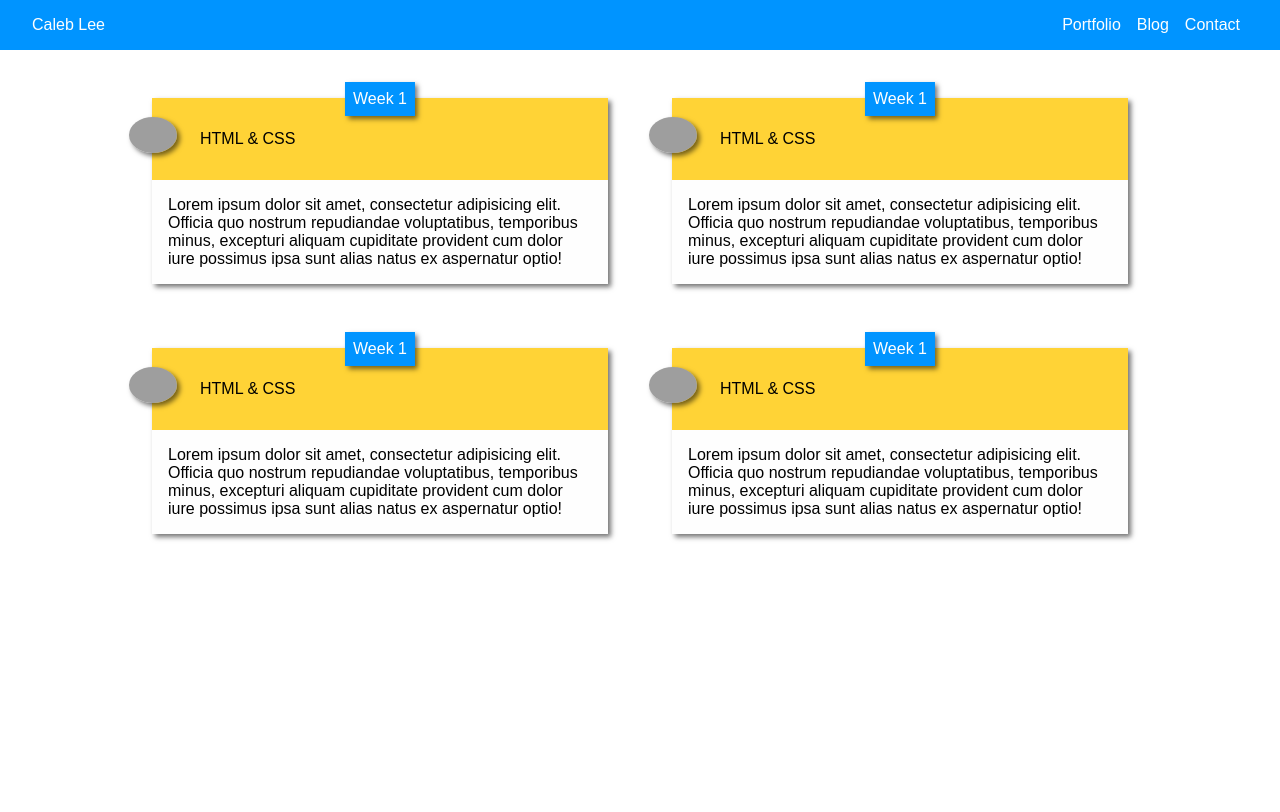
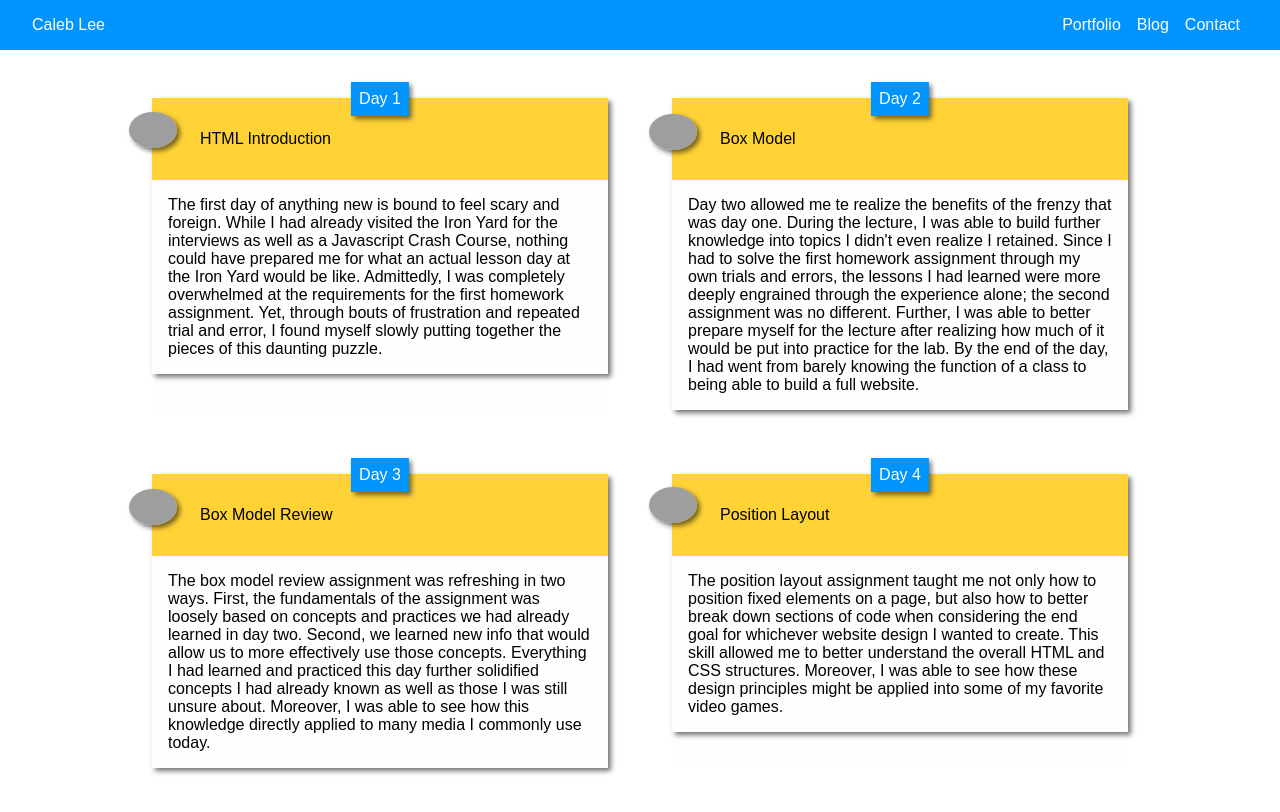
Before and after one commit to calebjwl/05-grid-and-position, a plain HTML site: page index.html in a window 1280 px wide. Drawn offline with Linux system fonts and the light colour scheme; grey boxes are pictures that could not be loaded.

Commit message:
Add content

```diff
--- a/index.html
+++ b/index.html
@@ -22,41 +22,41 @@
           <div class="grid__item">
             <div class="card">
               <div class="card__header">
-                <p class="card__tag">Week 1</p>
+                <p class="card__tag">Day 1</p>
                 <img src="http://placecera.com/100/100" alt="" class="card__pic">
-                <p class="card__title">HTML &amp; CSS</p>
+                <p class="card__title">HTML Introduction</p>
               </div>
-              <p class="card__body">Lorem ipsum dolor sit amet, consectetur adipisicing elit. Officia quo nostrum repudiandae voluptatibus, temporibus minus, excepturi aliquam cupiditate provident cum dolor iure possimus ipsa sunt alias natus ex aspernatur optio!</p>
+              <p class="card__body">The first day of anything new is bound to feel scary and foreign. While I had already visited the Iron Yard for the interviews as well as a Javascript Crash Course, nothing could have prepared me for what an actual lesson day at the Iron Yard would be like. Admittedly, I was completely overwhelmed at the requirements for the first homework assignment. Yet, through bouts of frustration and repeated trial and error, I found myself slowly putting together the pieces of this daunting puzzle.</p>
             </div>
           </div>
           <div class="grid__item">
             <div class="card">
               <div class="card__header">
-                <p class="card__tag">Week 1</p>
+                <p class="card__tag">Day 2</p>
                 <img src="http://placecera.com/100/100" alt="" class="card__pic">
-                <p class="card__title">HTML &amp; CSS</p>
+                <p class="card__title">Box Model</p>
               </div>
-              <p class="card__body">Lorem ipsum dolor sit amet, consectetur adipisicing elit. Officia quo nostrum repudiandae voluptatibus, temporibus minus, excepturi aliquam cupiditate provident cum dolor iure possimus ipsa sunt alias natus ex aspernatur optio!</p>
+              <p class="card__body">Day two allowed me te realize the benefits of the frenzy that was day one. During the lecture, I was able to build further knowledge into topics I didn't even realize I retained. Since I had to solve the first homework assignment through my own trials and errors, the lessons I had learned were more deeply engrained through the experience alone; the second assignment was no different. Further, I was able to better prepare myself for the lecture after realizing how much of it would be put into practice for the lab. By the end of the day, I had went from barely knowing the function of a class to being able to build a full website.</p>
             </div>
           </div>
           <div class="grid__item">
             <div class="card">
               <div class="card__header">
-                <p class="card__tag">Week 1</p>
+                <p class="card__tag">Day 3</p>
                 <img src="http://placecera.com/100/100" alt="" class="card__pic">
-                <p class="card__title">HTML &amp; CSS</p>
+                <p class="card__title">Box Model Review</p>
               </div>
-              <p class="card__body">Lorem ipsum dolor sit amet, consectetur adipisicing elit. Officia quo nostrum repudiandae voluptatibus, temporibus minus, excepturi aliquam cupiditate provident cum dolor iure possimus ipsa sunt alias natus ex aspernatur optio!</p>
+              <p class="card__body">The box model review assignment was refreshing in two ways. First, the fundamentals of the assignment was loosely based on concepts and practices we had already learned in day two. Second, we learned new info that would allow us to more effectively use those concepts. Everything I had learned and practiced this day further solidified concepts I had already known as well as those I was still unsure about. Moreover, I was able to see how this knowledge directly applied to many media I commonly use today.</p>
             </div>
           </div>
           <div class="grid__item">
             <div class="card">
               <div class="card__header">
-                <p class="card__tag">Week 1</p>
+                <p class="card__tag">Day 4</p>
                 <img src="http://placecera.com/100/100" alt="" class="card__pic">
-                <p class="card__title">HTML &amp; CSS</p>
+                <p class="card__title">Position Layout</p>
               </div>
-              <p class="card__body">Lorem ipsum dolor sit amet, consectetur adipisicing elit. Officia quo nostrum repudiandae voluptatibus, temporibus minus, excepturi aliquam cupiditate provident cum dolor iure possimus ipsa sunt alias natus ex aspernatur optio!</p>
+              <p class="card__body">The position layout assignment taught me not only how to position fixed elements on a page, but also how to better break down sections of code when considering the end goal for whichever website design I wanted to create. This skill allowed me to better understand the overall HTML and CSS structures. Moreover, I was able to see how these design principles might be applied into some of my favorite video games.</p>
             </div>
           </div>
         </div>
--- a/styles/style.css
+++ b/styles/style.css
@@ -93,7 +93,7 @@ img {
   border-radius: 50%;
   width: 3rem;
   position: absolute;
-  top: 10%;
+  top: 5%;
   left: -5%;
   box-shadow: 3px 3px 5px rgba(0,0,0,.55);
 }
```
